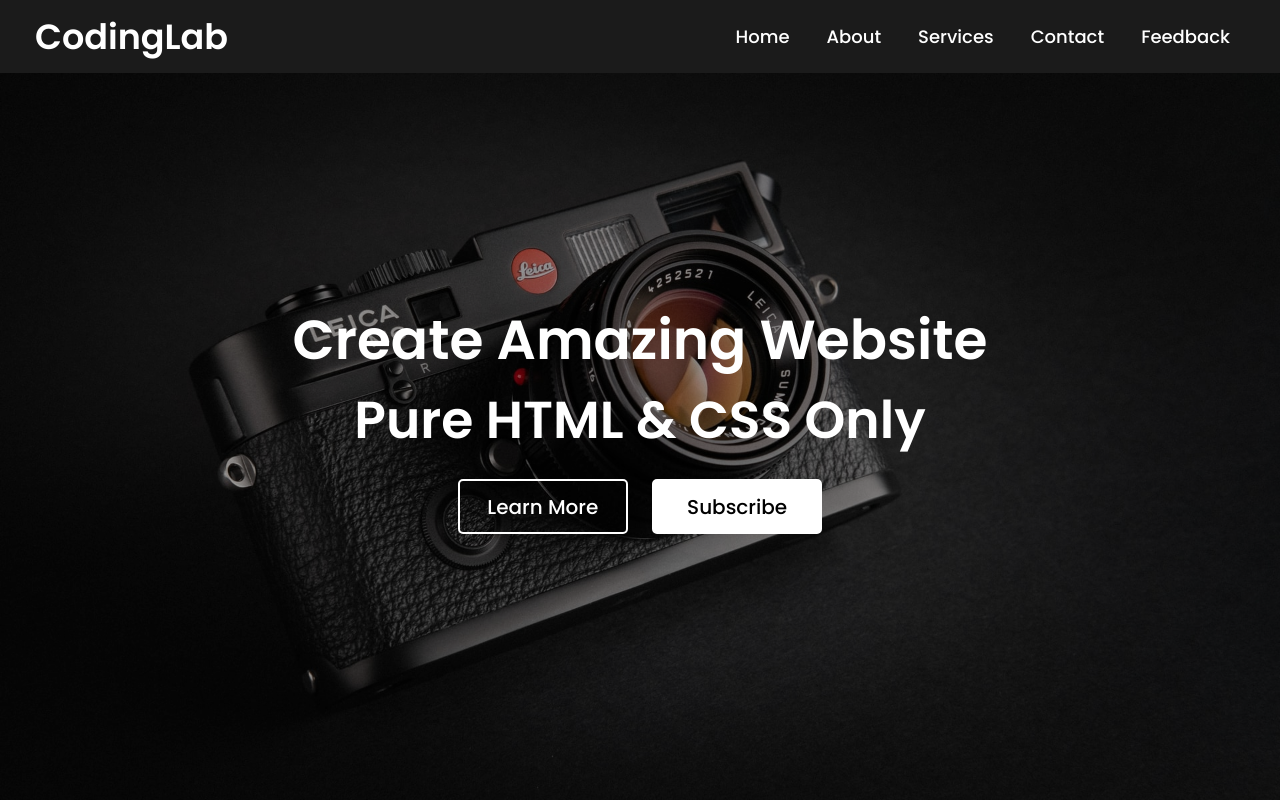
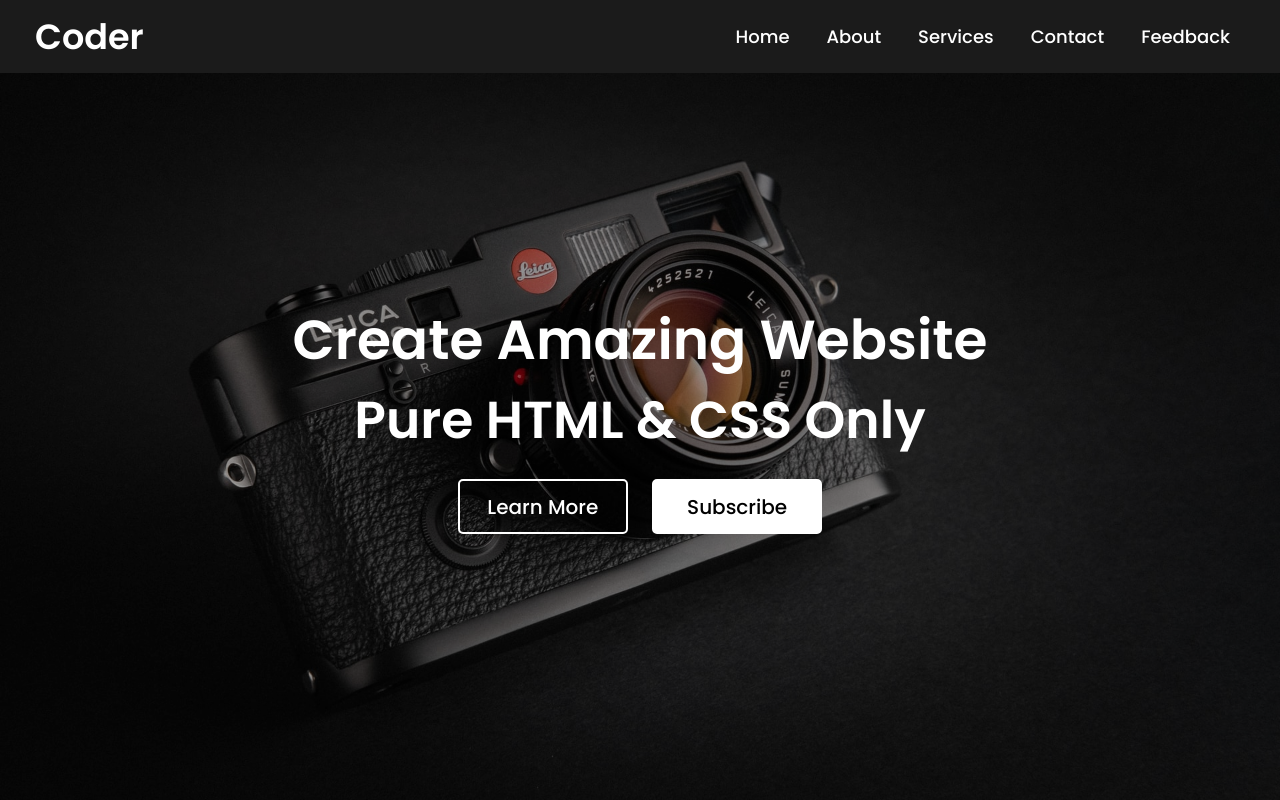
Before and after one commit to Thej005/Web, a plain HTML site: page index.html in a window 1280 px wide. Drawn offline with Linux system fonts and the light colour scheme.

Commit message:
Update index.html

```diff
--- a/index.html
+++ b/index.html
@@ -4,7 +4,7 @@
   <head>
     <meta charset="UTF-8" />
     <meta name="viewport" content="width=device-width, initial-scale=1.0" />
-    <title>Simple Website Design HTML CSS | CodingNepal</title>
+    <title>Simple Website </title>
     <link rel="stylesheet" href="style.css" />
     <script src="https://kit.fontawesome.com/a076d05399.js"></script>
   </head>
@@ -12,7 +12,7 @@
     <nav>
       <div class="menu">
         <div class="logo">
-          <a href="#">CodingLab</a>
+          <a href="#">Coder</a>
         </div>
         <ul>
           <li><a href="#">Home</a></li>
```
